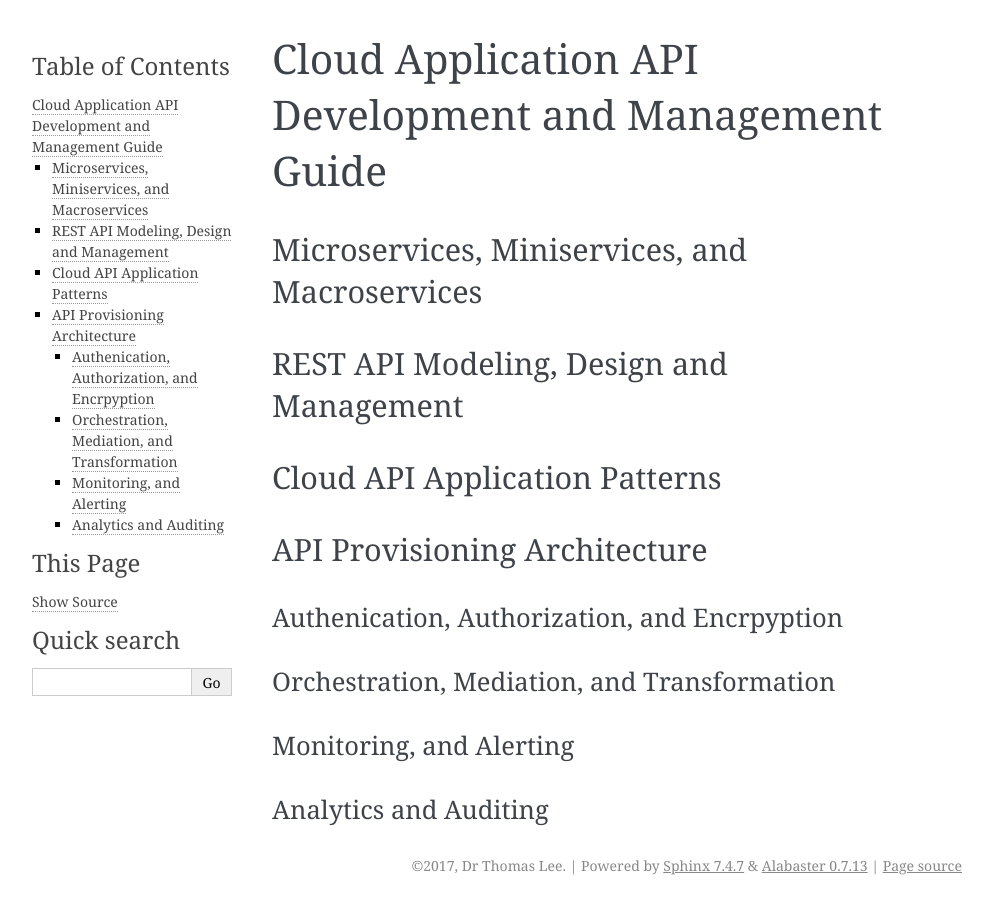
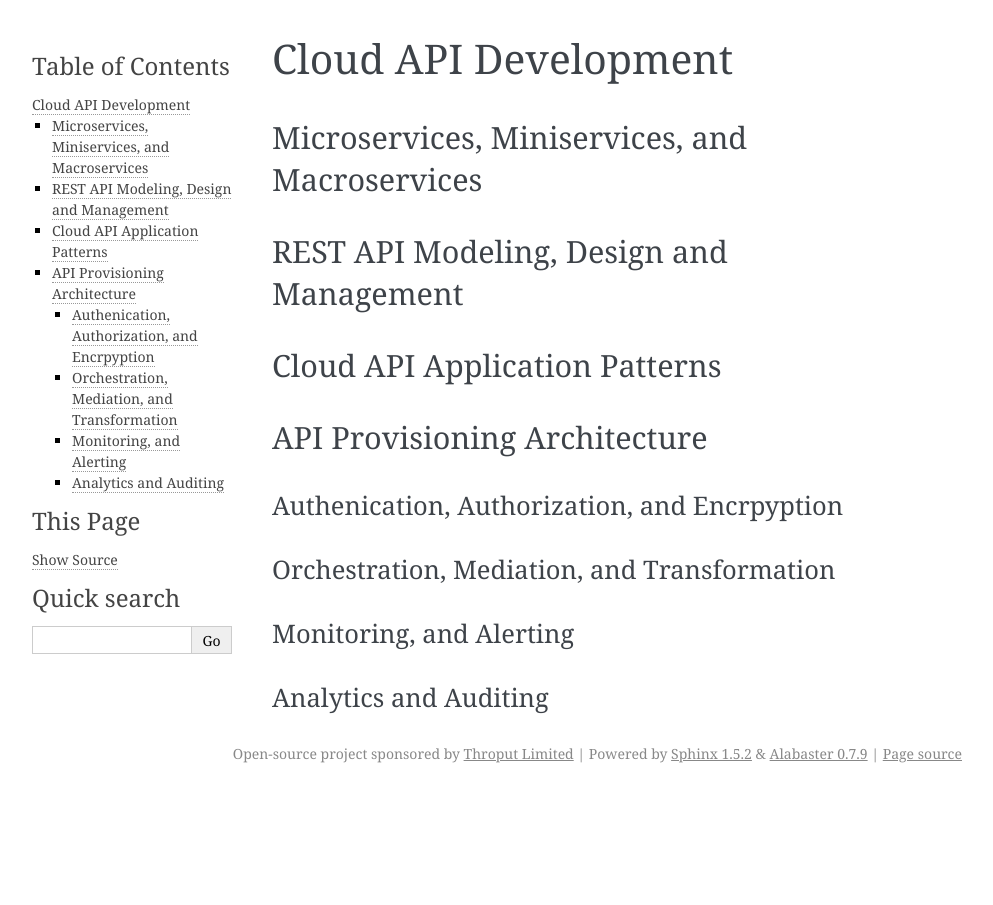
Before and after one commit to throput/apidev, a Sphinx documentation site: the page built from docs/source/index.rst, in a window 1280 px wide. Shown: the whole page, without its empty margins (148-1141 px from the left). Built offline with Sphinx 7.4.7, drawn with Linux system fonts in a browser that asks for light colours.

Commit message:
change footer

```diff
--- /dev/null
+++ b/docs/source/_templates/layout.html
@@ -0,0 +1,13 @@
+{% extends '!layout.html' %}
+
+{% block footer %}
+<div class="footer">
+    Open-source project sponsored by
+    <a href="http://www.throput.com">Throput Limited</a>
+    |
+    Powered by <a href="http://sphinx-doc.org/">Sphinx 1.5.2</a>
+    &amp; <a href="https://github.com/bitprophet/alabaster">Alabaster 0.7.9</a>
+    |
+    <a href="_sources/index.rst.txt" rel="nofollow">Page source</a>
+</div>
+{% endblock %}
--- a/docs/source/conf.py
+++ b/docs/source/conf.py
@@ -48,9 +48,10 @@ source_suffix = '.rst'
 master_doc = 'index'
 
 # General information about the project.
-project = 'Cloud Application API Development and Management Guide'
-copyright = '2017, Dr Thomas Lee'
+project = 'Cloud API Development'
+copyright = '2017, Throput Limited'
 author = 'Dr Thomas Lee'
+html_show_copyright = False
 
 # The version info for the project you're documenting, acts as replacement for
 # |version| and |release|, also used in various other places throughout the
@@ -129,7 +130,7 @@ latex_elements = {
 # (source start file, target name, title,
 #  author, documentclass [howto, manual, or own class]).
 latex_documents = [
-    (master_doc, 'CloudApplicationAPIDevelopmentandManagementGuide.tex', 'Cloud Application API Development and Management Guide Documentation',
+    (master_doc, 'CloudAPIDevelopmentand.tex', 'Cloud API Development',
      'Dr Thomas Lee', 'manual'),
 ]
 
@@ -139,7 +140,7 @@ latex_documents = [
 # One entry per manual page. List of tuples
 # (source start file, name, description, authors, manual section).
 man_pages = [
-    (master_doc, 'cloudapplicationapidevelopmentandmanagementguide', 'Cloud Application API Development and Management Guide Documentation',
+    (master_doc, 'cloudapidevelopment', 'Cloud Application API Development',
      [author], 1)
 ]
 
@@ -150,7 +151,8 @@ man_pages = [
 # (source start file, target name, title, author,
 #  dir menu entry, description, category)
 texinfo_documents = [
-    (master_doc, 'CloudApplicationAPIDevelopmentandManagementGuide', 'Cloud Application API Development and Management Guide Documentation',
-     author, 'CloudApplicationAPIDevelopmentandManagementGuide', 'One line description of project.',
+    (master_doc, 'CloudAPIDevelopment', 'Cloud API Development',
+     author, 'CloudAPIDevelopment',
+     'This project provides the docunmentation on practices on developing cloud application API',
      'Miscellaneous'),
 ]
--- a/docs/source/index.rst
+++ b/docs/source/index.rst
@@ -3,12 +3,8 @@
    You can adapt this file completely to your liking, but it should at least
    contain the root `toctree` directive.
 
-Cloud Application API Development and Management Guide
-======================================================
-
-.. toctree::
-   :maxdepth: 2
-   :caption: Contents:
+Cloud API Development
+=====================
 
 Microservices, Miniservices, and Macroservices
 ----------------------------------------------
@@ -33,3 +29,8 @@ Monitoring, and Alerting
 
 Analytics and Auditing
 ~~~~~~~~~~~~~~~~~~~~~~
+
+
+.. toctree::
+   :maxdepth: 2
+   :caption: Contents:
```
Also changed, not shown: README.md (+6 -2 lines), docs/source/_static/placeholder.txt (added), 1 other file.
